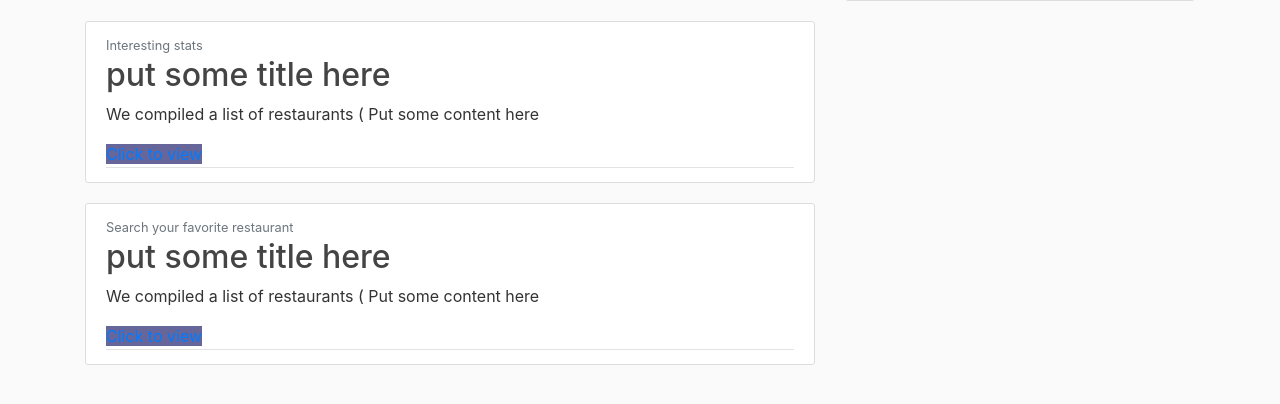
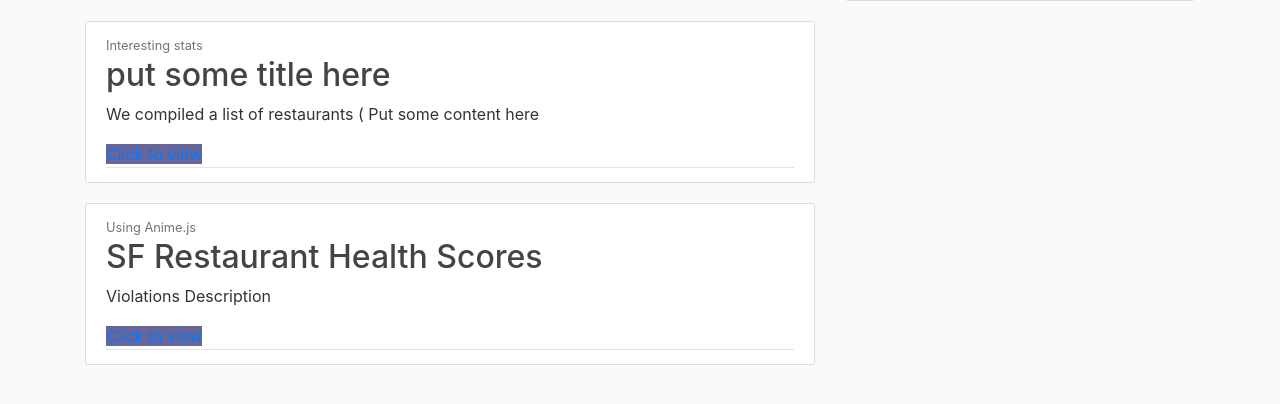
Before and after one commit to Ivanpalalia/Project_2, a Flask app: page / in a window 1280 px wide. Shown: the part 282-686 px from the top of the page. Run offline with Flask 2, Linux system fonts and the light colour scheme; some libraries are stand-ins or nearby versions.

Commit message:
adding text to HTML

```diff
--- a/templates/index.html
+++ b/templates/index.html
@@ -34,9 +34,9 @@
     <article class="media content-section">
         <div class="media-body">
             <div class="article-metadata">
-                 <small class="text-muted">Search your favorite restaurant</small>
-                 <h2><a class="article-title" href="#">put some title here </a></h2>
-                <p class="article-content">We compiled a list of restaurants ( Put some content here </p>
+                 <small class="text-muted">Using Anime.js</small>
+                 <h2><a class="article-title" href="#">SF Restaurant Health Scores </a></h2>
+                <p class="article-content"> Violations Description </p>
                 <a class="map-link" style="background-color:#66669a;" href="/search" role="button">Click to view </a>
             </div>
         </div>
```
